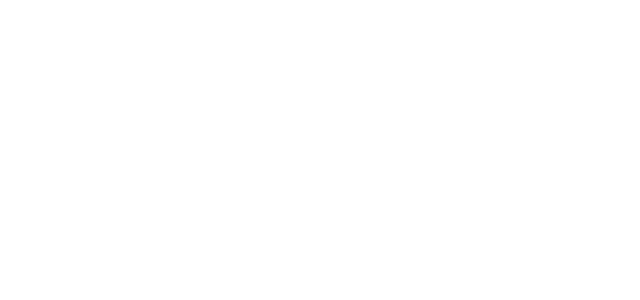
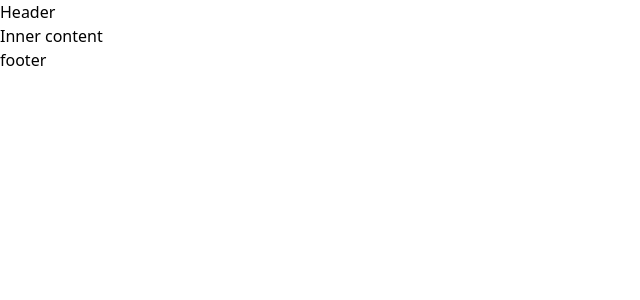
Before and after one commit to mishabak/msb-3d-folio, a React (Vite) app: page / in a window 1280 px wide. Shown: the top 300 px of the page, without its empty margins (0-640 px from the left). Built offline with nearby package versions, Linux system fonts and the light colour scheme.

Commit message:
add redux toolkit

```diff
--- a/package.json
+++ b/package.json
@@ -10,8 +10,11 @@
     "preview": "vite preview"
   },
   "dependencies": {
+    "@reduxjs/toolkit": "^2.2.7",
+    "prop-types": "^15.8.1",
     "react": "^18.3.1",
-    "react-dom": "^18.3.1"
+    "react-dom": "^18.3.1",
+    "react-redux": "^9.1.2"
   },
   "devDependencies": {
     "@eslint/js": "^9.9.0",
--- a/src/App.jsx
+++ b/src/App.jsx
@@ -1,10 +1,14 @@
-import './App.css'
+import { Provider } from "react-redux";
+import { store } from "./store/redux";
+import "./App.css";
+import { Layout } from "./features";
 
 function App() {
   return (
-    <>
-    </>
-  )
+    <Provider store={store}>
+      <Layout>Inner content</Layout>
+    </Provider>
+  );
 }
 
-export default App
+export default App;
--- /dev/null
+++ b/src/features/index.jsx
@@ -0,0 +1 @@
+export { default as Layout } from "./layout";
--- /dev/null
+++ b/src/features/layout/footer.jsx
@@ -0,0 +1,5 @@
+function Footer() {
+  return <footer>footer</footer>;
+}
+
+export default Footer;
--- /dev/null
+++ b/src/features/layout/header.jsx
@@ -0,0 +1,5 @@
+function Header() {
+  return <div>Header</div>;
+}
+
+export default Header;
--- /dev/null
+++ b/src/features/layout/index.jsx
@@ -0,0 +1,18 @@
+import { string } from "prop-types";
+import Header from "./header";
+import Footer from "./footer";
+
+function Layout({ children }) {
+  return (
+    <section>
+      <Header />
+      {children}
+      <Footer />
+    </section>
+  );
+}
+
+Layout.propTypes = {
+  children: string,
+};
+export default Layout;
--- /dev/null
+++ b/src/features/layout/js/initialState.js
@@ -0,0 +1 @@
+export default {};
--- /dev/null
+++ b/src/features/layout/js/reducers.js
@@ -0,0 +1,6 @@
+export default {
+    selectTheme: () => {
+        console.log("temp method");
+
+    }
+};
--- /dev/null
+++ b/src/features/layout/js/selector.js
@@ -0,0 +1,5 @@
+import { createSelector } from "@reduxjs/toolkit";
+
+const layout = (state) => state.layout;
+const theme = createSelector([layout], ({ theme }) => theme);
+export const selector_layout = { theme };
--- /dev/null
+++ b/src/features/layout/js/slice.js
@@ -0,0 +1,12 @@
+import reducers from "./reducers";
+import initialState from "./initialState";
+import { createSlice } from "@reduxjs/toolkit";
+
+const { reducer, actions } = createSlice({
+  name: "layout",
+  initialState,
+  reducers,
+});
+
+export default reducer;
+export const action_layout = actions;
--- /dev/null
+++ b/src/store/redux.js
@@ -0,0 +1,8 @@
+import layout from "../features/layout/js/slice";
+import { configureStore } from "@reduxjs/toolkit";
+
+export const store = configureStore({
+  reducer: {
+    layout,
+  },
+});
```
Also changed, not shown: 1 other file (tests, documents, lock files or other folders).
